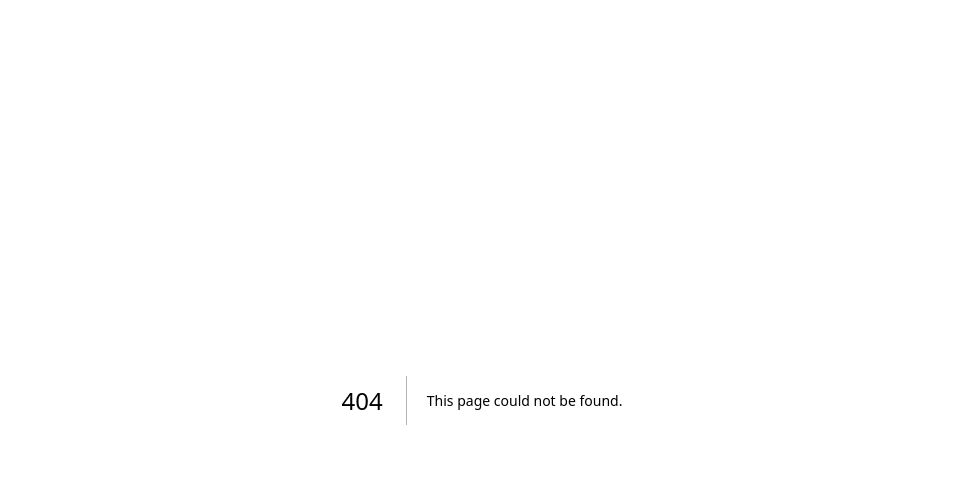
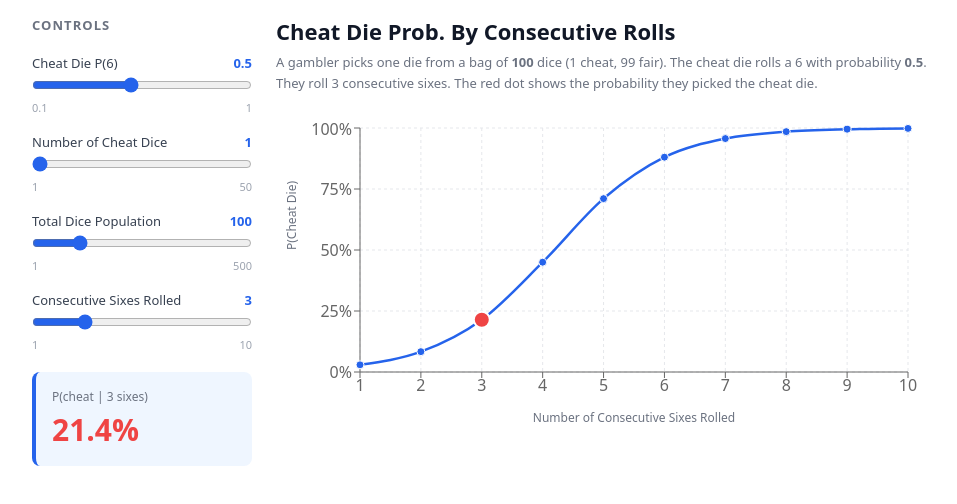
Before and after one commit to dunhampa/dataVizs, a Next.js app: page /gambler-roll/embed in a window 1280 px wide. Before the commit this address had no page. Shown: the top 504 px of the page, without its empty margins (158-1115 px from the left). Built offline with nearby package versions, Linux system fonts and the light colour scheme.

Commit message:
feat: add embed route for GamblerRoll visualization
Refactor component for embed mode and create new embed route.

Co-authored-by: Pete Dunham <5845872+dunhampa@users.noreply.github.com>

```diff
--- /dev/null
+++ b/app/gambler-roll/embed/page.js
@@ -0,0 +1,10 @@
+import GamblerRoll from '@/components/GamblerRoll'
+
+export const metadata = {
+  title: "Gambler's Roll — Bayesian Inference",
+  robots: 'noindex' // Prevent indexing of embed page
+}
+
+export default function EmbedPage() {
+  return <GamblerRoll embed />
+}
--- a/components/GamblerRoll.jsx
+++ b/components/GamblerRoll.jsx
@@ -46,7 +46,7 @@ const CustomDot = ({ cx, cy, payload, selectedRolls }) => {
   return <circle cx={cx} cy={cy} r={4} fill="#2563eb" stroke="white" strokeWidth={1} />
 }
 
-export default function GamblerRoll() {
+export default function GamblerRoll({ embed = false }) {
   const [cheatEffect, setCheatEffect] = useState(0.5)
   const [numCheat, setNumCheat] = useState(1)
   const [totalDice, setTotalDice] = useState(100)
@@ -64,20 +64,30 @@ export default function GamblerRoll() {
   const selectedProb = data[selectedRolls - 1]?.prob ?? 0
 
   return (
-    <div style={{ minHeight: '100vh', background: '#d7edf9', display: 'flex', flexDirection: 'column', alignItems: 'center', justifyContent: 'center', padding: '24px' }}>
-      <div style={{ width: '100%', maxWidth: 900, marginBottom: 12 }}>
-        <Link href="/" style={{ fontSize: 13, color: '#2563eb', textDecoration: 'none' }}>← All visualizations</Link>
-      </div>
+    <div style={{
+      minHeight: embed ? 'auto' : '100vh',
+      background: embed ? 'white' : '#d7edf9',
+      display: 'flex',
+      flexDirection: 'column',
+      alignItems: 'center',
+      justifyContent: 'center',
+      padding: embed ? '16px' : '24px'
+    }}>
+      {!embed && (
+        <div style={{ width: '100%', maxWidth: 900, marginBottom: 12 }}>
+          <Link href="/" style={{ fontSize: 13, color: '#2563eb', textDecoration: 'none' }}>← All visualizations</Link>
+        </div>
+      )}
       <div style={{
         background: 'white',
-        borderRadius: '14px',
-        boxShadow: '0 4px 32px rgba(0,0,0,0.10)',
+        borderRadius: embed ? '0' : '14px',
+        boxShadow: embed ? 'none' : '0 4px 32px rgba(0,0,0,0.10)',
         width: '100%',
         maxWidth: '900px',
-        padding: '36px',
+        padding: embed ? '0' : '36px',
         display: 'grid',
         gridTemplateColumns: '220px 1fr',
-        gap: '36px',
+        gap: embed ? '24px' : '36px',
       }}>
         <div>
           <h2 style={{ margin: '0 0 20px', fontSize: '13px', color: '#6b7280', fontWeight: 700, textTransform: 'uppercase', letterSpacing: '0.08em' }}>
```
